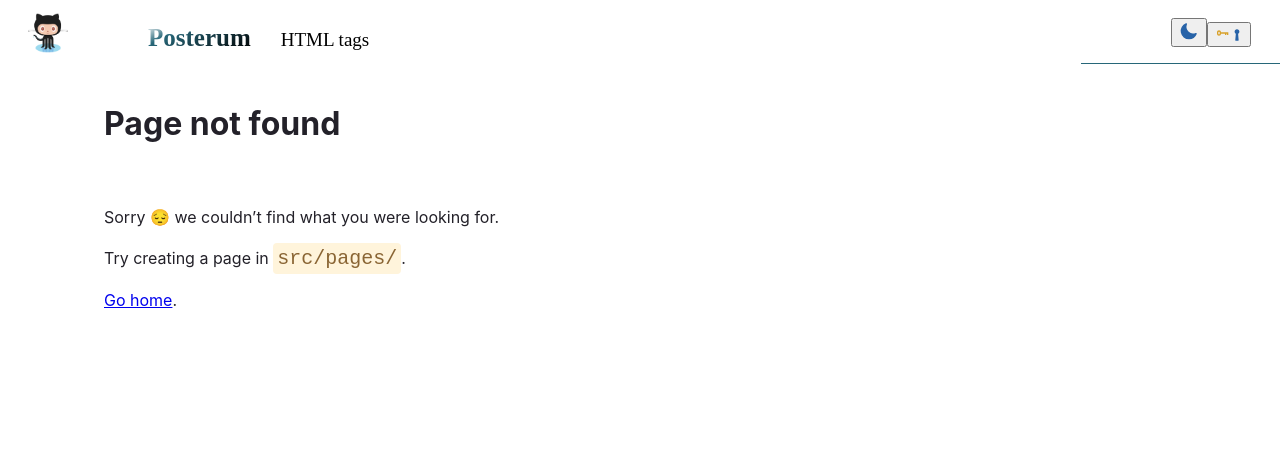
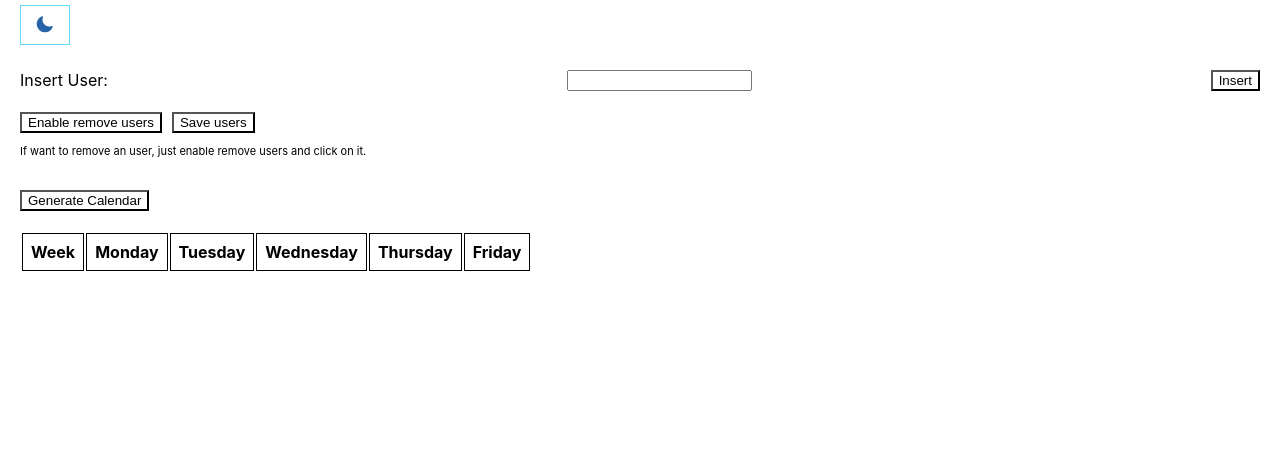
Before and after one commit to jllopiz90/posterum, a Gatsby site: page /calendar in a window 1280 px wide. Before the commit this address had no page. Built offline with nearby package versions, Linux system fonts and the light colour scheme; Gatsby itself is replaced by a stand-in of ours.

Commit message:
write calendar page

```diff
--- a/src/components/Layout/Header/Header.tsx
+++ b/src/components/Layout/Header/Header.tsx
@@ -1,5 +1,5 @@
 import React, { useEffect } from "react";
-import  { Link } from 'gatsby';
+import { Link } from "gatsby";
 import { StaticImage } from "gatsby-plugin-image";
 
 import { SunIcon, MoonIcon, KeyholeIcon, KeyIcon } from "../../icons";
@@ -26,7 +26,7 @@ const Header = ({
   openMenuMobile: boolean;
   nightMode: boolean;
   openMenu: () => void;
-  setMode:  React.Dispatch<React.SetStateAction<ThemeMode>>;
+  setMode: React.Dispatch<React.SetStateAction<ThemeMode>>;
 }) => {
   useEffect(() => {
     document.documentElement.style.setProperty(
@@ -35,26 +35,33 @@ const Header = ({
     );
   }, [openMenuMobile]);
 
+  const isCalendarPage = window.location.pathname === "/calendar";
+
   return (
     <header>
       <div className={headerStyles.innerHeader}>
+        {!isCalendarPage && (
+          <>
             <span>
               <a href="https://github.com/jllopiz90" target="_new">
                 <OctocatImage />
               </a>
             </span>
             <div className={`${headerStyles.linksContainer} hide-on-mobile`}>
-        <Link to="/" >
-          <span className={`${headerStyles.posterum} textShadow3D`}> Posterum</span>
+              <Link to="/">
+                <span className={`${headerStyles.posterum} textShadow3D`}>
+                  {" "}
+                  Posterum
+                </span>
               </Link>
-        <Link to="/html" >
-          HTML tags
-        </Link>
+              <Link to="/html">HTML tags</Link>
             </div>
+          </>
+        )}
         <div className={headerStyles.buttonsContainer}>
           <button
             onClick={() => {
-            setMode(nightMode ? 'light' : 'dark');
+              setMode(nightMode ? "light" : "dark");
             }}
             className="button boxShadow3D"
           >
@@ -66,9 +73,11 @@ const Header = ({
           </button>
         </div>
       </div>
+      {!isCalendarPage && (
         <div className={headerStyles.borderSliderWrapper}>
           <div className={headerStyles.borderSlide} />
         </div>
+      )}
     </header>
   );
 };
--- a/src/css/global.module.css
+++ b/src/css/global.module.css
@@ -21,13 +21,23 @@ main {
   padding-top: 60px;
 }
 
-h1,h2 {
+h1,
+h2 {
   color: var(--sky-color);
 }
 
 p,
-li {
+li,
+label,
+th,
+td {
   color: var(--main-text-color);
+}
+
+th,
+td {
+  border: 1px solid var(--main-text-color);
+  padding: 8px;
 }
 
 :global(.button) {
@@ -43,7 +53,8 @@ li {
 }
 
 :global(.textShadow3D:hover) {
-  text-shadow: 0px 0px var(--sky-color), 1px 1px var(--main-bg-color), 2px 2px var(--main-text-color);
+  text-shadow: 0px 0px var(--sky-color), 1px 1px var(--main-bg-color),
+    2px 2px var(--main-text-color);
   -webkit-transform: translateX(-2px);
   transform: translateX(-2px);
 }
--- /dev/null
+++ b/src/pages/calendar/index.tsx
@@ -0,0 +1,131 @@
+import React, { useEffect, useState } from "react";
+import type { WeekSelection } from "./helper";
+import { generateCalendar } from "./helper";
+import "../../css/global.module.css";
+
+const usersFromLocalStorage = localStorage.getItem("calendar-users");
+
+function IndexPage() {
+  const [users, setUsers] = useState<string[]>(() =>
+    usersFromLocalStorage ? JSON.parse(usersFromLocalStorage) : []
+  );
+  const [userInput, setuserInput] = useState("");
+  const [allowRemoveUsers, setAllowRemoveUsers] = useState(false);
+  const [calendar, setCalendar] = useState<WeekSelection[]>([]);
+
+  const handleInsertUsers = () => {
+    if (userInput) {
+      setUsers((currentUsers) => [...currentUsers, userInput]);
+      setuserInput("");
+    }
+  };
+
+  const handleRemoveUser = (user) => {
+    setUsers((currentUsers) =>
+      currentUsers.filter((current) => current !== user)
+    );
+  };
+
+  const handleOnUserTextChange = (
+    event: React.ChangeEvent<HTMLInputElement>
+  ) => {
+    setuserInput(event.target.value);
+  };
+
+  const onSaveUsers = () => {
+    localStorage.setItem("calendar-users", JSON.stringify(users));
+  };
+
+  const onGenerateCalendar = () => {
+    console.log("calling generate calendar");
+    const calendarAux = generateCalendar(users);
+    console.log("calendar generated", calendarAux);
+    setCalendar(calendarAux);
+  };
+
+  return (
+    <div style={{ padding: "10px 20px" }}>
+      <div style={{ display: "flex", justifyContent: "space-between" }}>
+        <label>Insert User:</label>
+        <input
+          type="text"
+          id="user-input"
+          name="user"
+          onChange={handleOnUserTextChange}
+          value={userInput}
+        />
+        <button
+          onClick={handleInsertUsers}
+          style={{ backgroundColor: "white" }}
+        >
+          Insert
+        </button>
+      </div>
+      <div style={{ marginTop: 20 }}>
+        <button
+          onClick={() => setAllowRemoveUsers(!allowRemoveUsers)}
+          style={{ backgroundColor: "white" }}
+        >
+          {allowRemoveUsers ? "Disable" : "Enable"} remove users
+        </button>
+        <button
+          style={{ backgroundColor: "white", marginLeft: 10 }}
+          onClick={onSaveUsers}
+        >
+          Save users
+        </button>
+        <p style={{ fontSize: 11 }}>
+          If want to remove an user, just enable remove users and click on it.
+        </p>
+        <div style={{ display: "flex", gap: 10 }}>
+          {users.map((user, index) => (
+            <button
+              onClick={() => handleRemoveUser(user)}
+              disabled={!allowRemoveUsers}
+              style={{ backgroundColor: "white" }}
+              key={`${user}_${index}`}
+            >
+              {user}
+            </button>
+          ))}
+        </div>
+      </div>
+      <div style={{ marginTop: 20 }}>
+        <button
+          onClick={onGenerateCalendar}
+          style={{ backgroundColor: "white" }}
+        >
+          Generate Calendar
+        </button>
+      </div>
+      <div style={{ marginTop: 20 }}>
+        <table>
+          <thead>
+            <tr>
+              <th>Week</th>
+              <th>Monday</th>
+              <th>Tuesday</th>
+              <th>Wednesday</th>
+              <th>Thursday</th>
+              <th>Friday</th>
+            </tr>
+          </thead>
+          <tbody>
+            {calendar.map((week, index) => (
+              <tr key={`week_${index}`}>
+                <td>Week {index + 1}</td>
+                <td>{week.Mon.join(", ")}</td>
+                <td>{week.Tue.join(", ")}</td>
+                <td>{week.Wed.join(", ")}</td>
+                <td>{week.Thu.join(", ")}</td>
+                <td>{week.Fri.join(", ")}</td>
+              </tr>
+            ))}
+          </tbody>
+        </table>
+      </div>
+    </div>
+  );
+}
+
+export default IndexPage;
```
Lines whose indentation alone changed are shown as unchanged.
